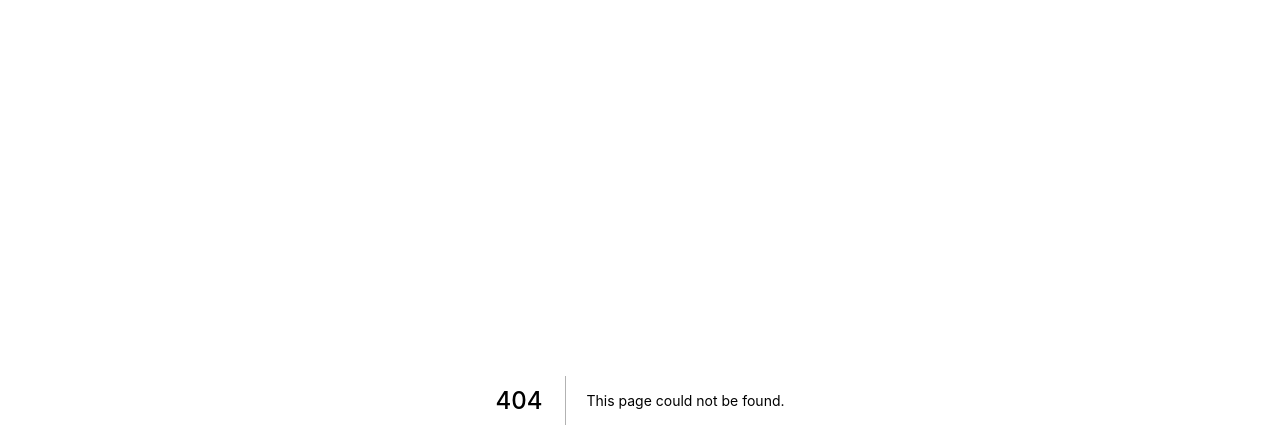
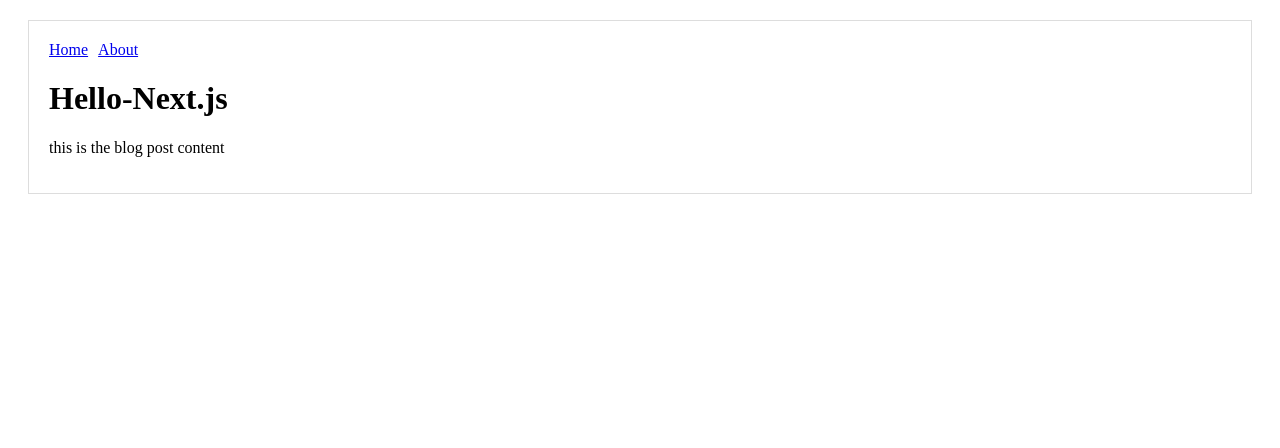
Before and after one commit to satishsharma020191/nextJS, a Next.js app in the folder next-app/: page /p/Hello-Next.js in a window 1280 px wide. Before the commit this address had no page. Shown: the top 448 px of the page. Built offline with nearby package versions, Linux system fonts and the light colour scheme.

Commit message:
dynamic routing

```diff
--- /dev/null
+++ b/next-app/pages/p/[id].js
@@ -0,0 +1,11 @@
+import { useRouter } from 'next/router';
+import Layout from '../../components/Layout';
+
+export default function Post() {
+    const router = useRouter();
+    console.log('printing routes::', router.query);
+    return (<Layout>
+        <h1>{router.query.id}</h1>
+        <p>this is the blog post content</p>
+    </Layout>);
+}
```
Also changed, not shown: next-app/pages/index.js (+9 -6 lines).
